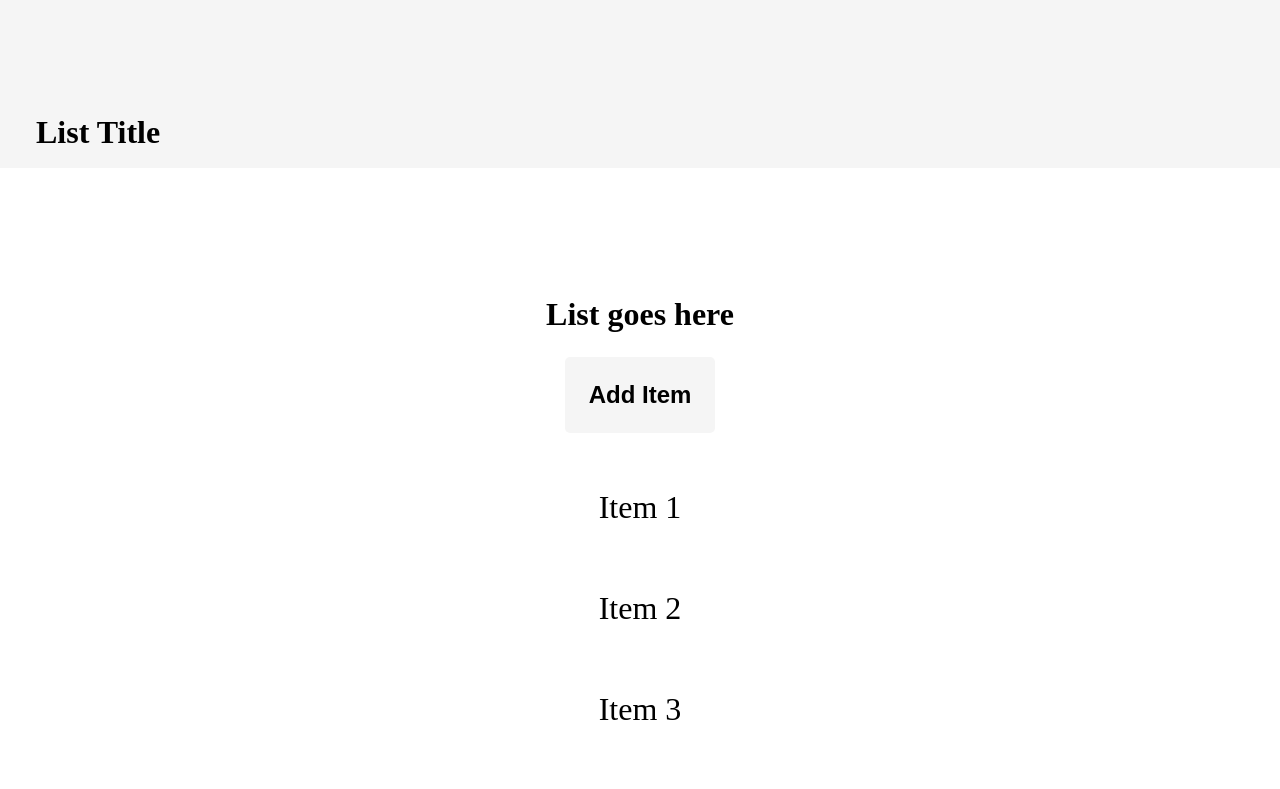
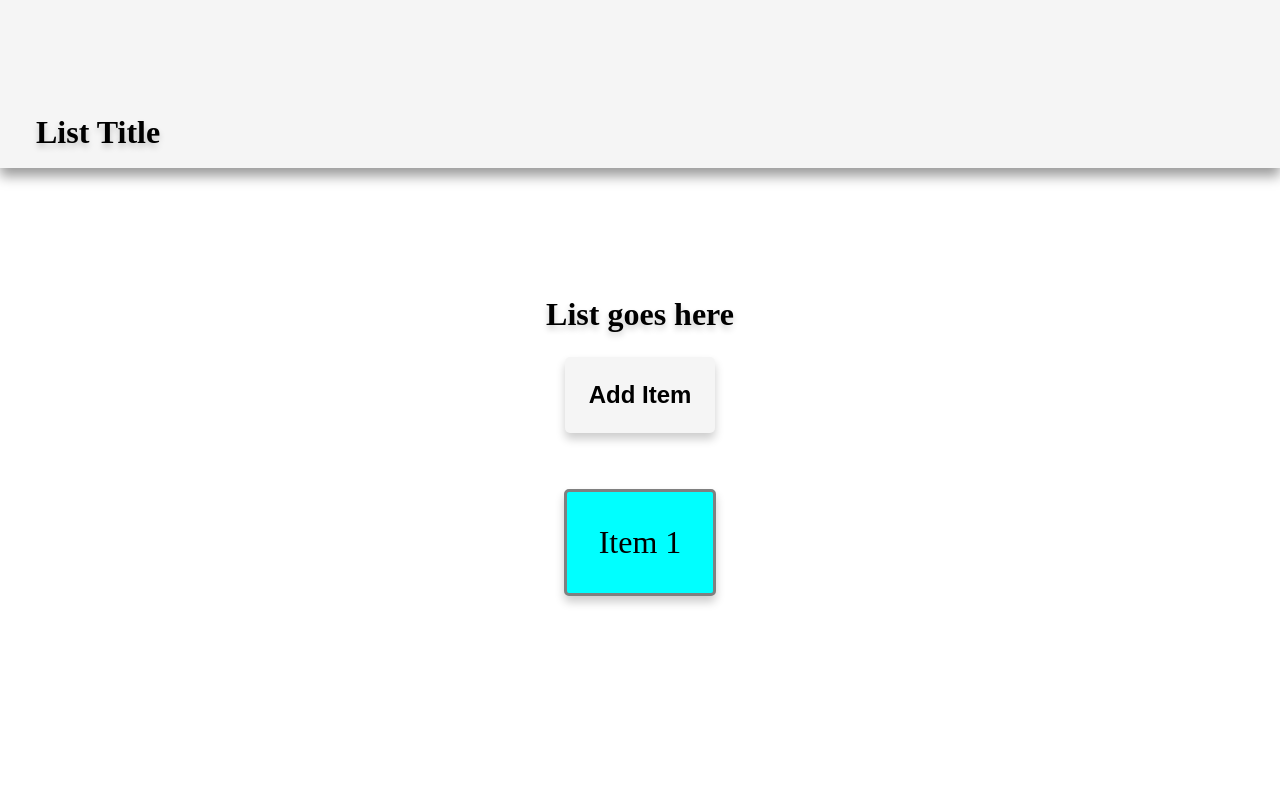
Before and after one commit to SafetyDav3/first-javascript, a plain HTML site: page sandex.html in a window 1280 px wide. Both pictures are taken after a click on the button "Add Item". Shown: the top 789 px of the page. Drawn offline with Linux system fonts and the light colour scheme.

Commit message:
Added styles and made the header sticky.

```diff
--- a/assets/css/sand-main.css
+++ b/assets/css/sand-main.css
@@ -4,17 +4,23 @@ body {
 }
 
 header {
+  position:sticky;
+  top:0;
   display: flex;
   justify-content: space-between;
   align-items: center;
   background-color: #f5f5f5;
   padding: 20px;
   height: 8em;
+  box-shadow: 0px 8px 12px 0px rgba(0, 0, 0, 0.4);
+  z-index: 9999;
 }
 header h1 {
   font-size: 2em;
   font-weight: bold;
   margin: 4em 0 1em 0.5em;
+  text-shadow: 0 4px 6px rgba(0, 0, 0, 0.2);
+
 }
 main {
   display: flex;
@@ -25,6 +31,7 @@ main {
 main h2 {
   font-size: 2em;
   font-weight: bold;
+  text-shadow: 0 4px 6px rgba(0, 0, 0, 0.2);
   margin: 0;
   margin-top: 4em;
 }
@@ -40,8 +47,16 @@ main ul {
 }
 
 .the-items {
+  background-color: aqua;
+  border-radius: 5px;
+  border: 3px solid gray;
+  padding: 1em;
   margin: 1em;
   font-size: 2rem;
+  box-shadow: 0 6px 10px 0 rgba(0, 0, 0, 0.2);
+}
+.the-items:hover {
+  box-shadow: 0 6px 10px 0 rgba(0, 0, 0, 0.4);
 }
 
 button {
@@ -52,7 +67,11 @@ button {
   font-size: 1.5rem;
   font-weight: bold;
   margin: 1em;
+  box-shadow: 0 6px 10px 0 rgba(0, 0, 0, 0.2);
+
 }
 button:hover {
   background-color: #e5e5e5;
+  box-shadow: 0 6px 10px 0 rgba(0, 0, 0, 0.4);
+
 }
--- a/assets/js/sand.js
+++ b/assets/js/sand.js
@@ -1,5 +1,8 @@
-var itemCounter = 5;
 
+// Count the items on the screen and add it to text display
+var itemCounter = 0;
+
+// Add item and pas this function to 'buttonClicked'
 var addItem = function () {
     itemCounter++;
     var newItem = document.createElement("li");
@@ -8,6 +11,8 @@ var addItem = function () {
     document.getElementById("main-list").appendChild(newItem);
 };
 
+
+// Click button to add item with the addItem function
 var buttonClicked = document
     .getElementById("add-item")
     .addEventListener("click", addItem);
--- a/sandex.html
+++ b/sandex.html
@@ -16,11 +16,7 @@
       <h2>List goes here</h2>
       <button id="add-item">Add Item</button>
       <ul id="main-list">
-        <li class="the-items">Item 1</li>
-        <li class="the-items">Item 2</li>
-        <li class="the-items">Item 3</li>
-        <li class="the-items">Item 4</li>
-        <li class="the-items">Item 5</li>
+
       </ul>
     </main>
 
```
